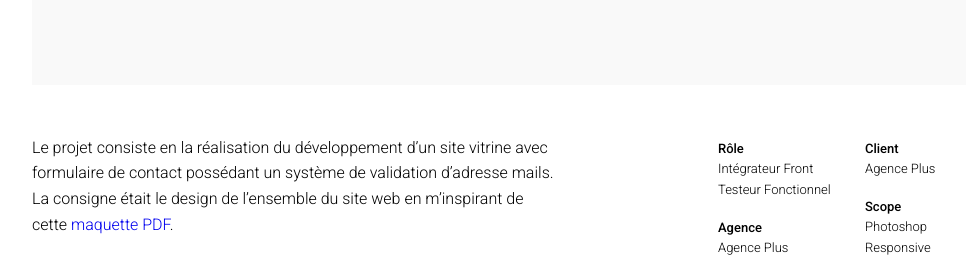
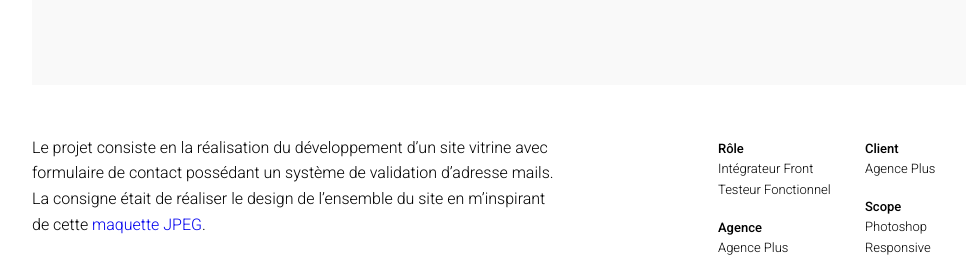
Before and after one commit to kayancodes/projetCrea, a plain HTML site: page index.html in a window 1280 px wide. Shown: the part 1040-1299 px from the top of the page, without its empty margins (118-1084 px from the left). Drawn offline with nearby package versions, Linux system fonts and the light colour scheme.

Commit message:
ajout texte

```diff
--- a/index.html
+++ b/index.html
@@ -51,10 +51,11 @@
                     <div class="introduction_texte">
                         <p>
                             Le projet consiste en la réalisation du développement d’un site vitrine avec formulaire de
-                            contact possédant un système de validation d’adresse mails. La consigne était le design de
-                            l’ensemble du site web en m’inspirant de cette <a href="assets/img/maquette.png"
+                            contact possédant un système de validation d’adresse mails. La consigne était de réaliser le
+                            design de
+                            l’ensemble du site en m’inspirant de cette <a href="assets/img/maquette.png"
                                 target="_blank">maquette
-                                PDF</a>.
+                                JPEG</a>.
                         </p>
                         <p>
                             Projet réalisé dans le cadre de la formation Concepteur Chef de Projet Web que j’ai réalisé
```
